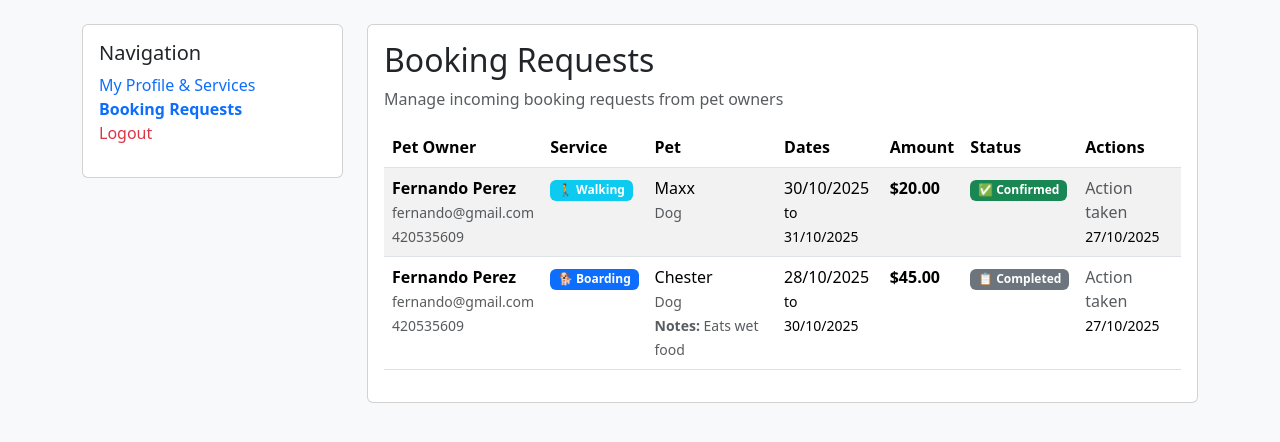
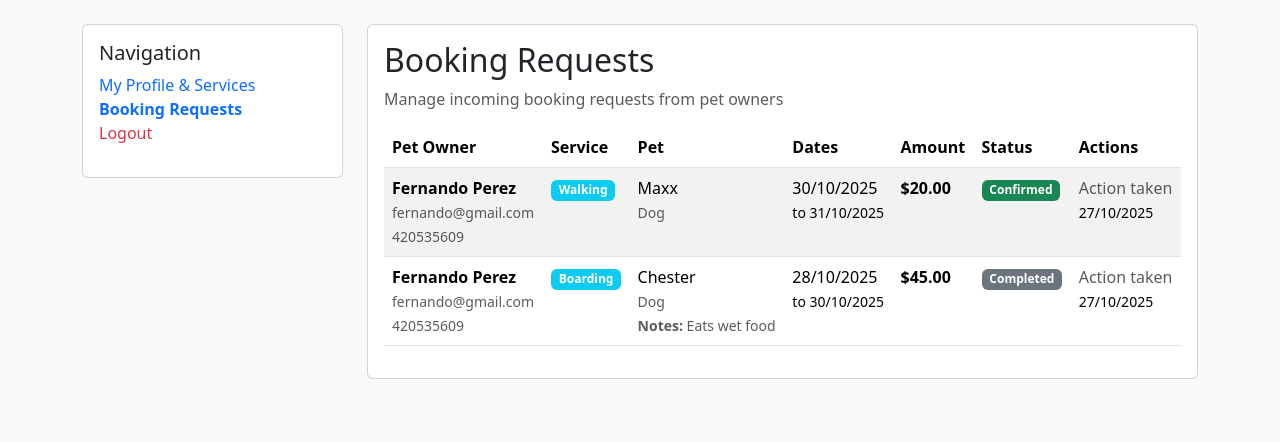
Before and after one commit to fperezt30/pawsie, a Flask app: page /sitter-inbox in a window 1280 px wide. Shown: the top 442 px of the page. Run offline with Flask 3, Linux system fonts and the light colour scheme; a user stored in the database is signed in; data comes from the database, SQL or seed files in the repository; both versions use the stored data as it was after the commit.

Commit message:
Fernando pawsie 2810 11:22am

```diff
--- a/main.py
+++ b/main.py
@@ -3,7 +3,7 @@ from flask import Flask, render_template, request, redirect, url_for, flash, ses
 from database import db, User, Role, SitterService, ServiceType, Booking, BookingStatus, Payment, init_app
 from datetime import datetime, date
 
-# ---- Setting Constants ----
+# ---- Setting Constants  ----
 
 SYDNEY_SUBURBS = [
     "Alexandria", "Ashfield", "Balmain", "Bankstown", "Bondi", "Bondi Beach", "Bondi Junction",
@@ -22,7 +22,7 @@ app.config["SQLALCHEMY_DATABASE_URI"] = "sqlite:///app.db"
 app.config["SQLALCHEMY_TRACK_MODIFICATIONS"] = False
 
 
-# Initialize database with app
+#-- Initialize database with app--
 init_app(app)
 
 
@@ -36,11 +36,6 @@ def init_db():
 def home():
     return render_template("landing.html")
 
-# ---- Dummy Routes ----
-
-@app.route("/hello")
-def hello():
-    return "Hello World"
 
 # ---- Login Routes ----
 
--- a/templates/owner_bookings.html
+++ b/templates/owner_bookings.html
@@ -66,11 +66,11 @@
                                         </td>
                                         <td>
                                             {% if booking.service.service_type.value == 'boarding' %}
-                                                <span class="badge bg-primary">🐕 Boarding</span>
+                                                <span class="badge bg-info"> Boarding</span>
                                             {% elif booking.service.service_type.value == 'daycare' %}
-                                                <span class="badge bg-success">🏠 Daycare</span>
+                                                <span class="badge bg-info"> Daycare</span>
                                             {% elif booking.service.service_type.value == 'walking' %}
-                                                <span class="badge bg-info">🚶 Walking</span>
+                                                <span class="badge bg-info"> Walking</span>
                                             {% endif %}
                                         </td>
                                         <td>
--- a/templates/sitter_inbox.html
+++ b/templates/sitter_inbox.html
@@ -67,11 +67,11 @@
                                             </td>
                                             <td>
                                                 {% if booking.service.service_type.value == 'boarding' %}
-                                                    <span class="badge bg-primary">🐕 Boarding</span>
+                                                    <span class="badge bg-info">Boarding</span>
                                                 {% elif booking.service.service_type.value == 'daycare' %}
-                                                    <span class="badge bg-success">🏠 Daycare</span>
+                                                    <span class="badge bg-info"> Daycare</span>
                                                 {% elif booking.service.service_type.value == 'walking' %}
-                                                    <span class="badge bg-info">🚶 Walking</span>
+                                                    <span class="badge bg-info"> Walking</span>
                                                 {% endif %}
                                             </td>
                                             <td>
@@ -89,13 +89,13 @@
                                             <td><strong>${{ "%.2f"|format(booking.fixed_amount) }}</strong></td>
                                             <td>
                                                 {% if booking.status.value == 'pending' %}
-                                                    <span class="badge bg-warning">⏳ Pending</span>
+                                                    <span class="badge bg-warning"> Pending</span>
                                                 {% elif booking.status.value == 'confirmed' %}
-                                                    <span class="badge bg-success">✅ Confirmed</span>
+                                                    <span class="badge bg-success">Confirmed</span>
                                                 {% elif booking.status.value == 'rejected' %}
-                                                    <span class="badge bg-danger">❌ Rejected</span>
+                                                    <span class="badge bg-danger"> Rejected</span>
                                                 {% elif booking.status.value == 'completed' %}
-                                                    <span class="badge bg-secondary">📋 Completed</span>
+                                                    <span class="badge bg-secondary"> Completed</span>
                                                 {% endif %}
                                             </td>
                                             <td>
```
Also changed, not shown: templates/search.html (+3 -9 lines), instance/app.db.
